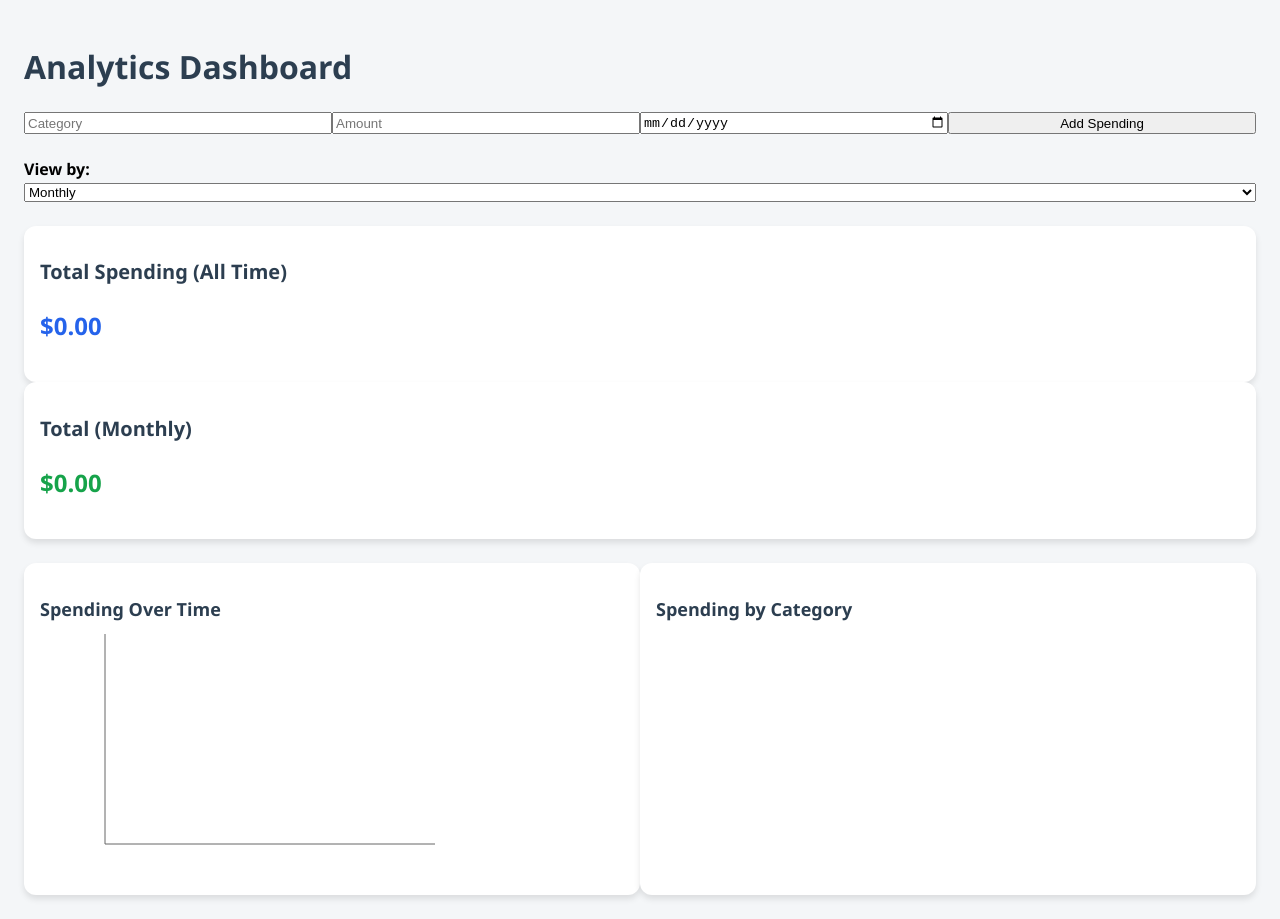
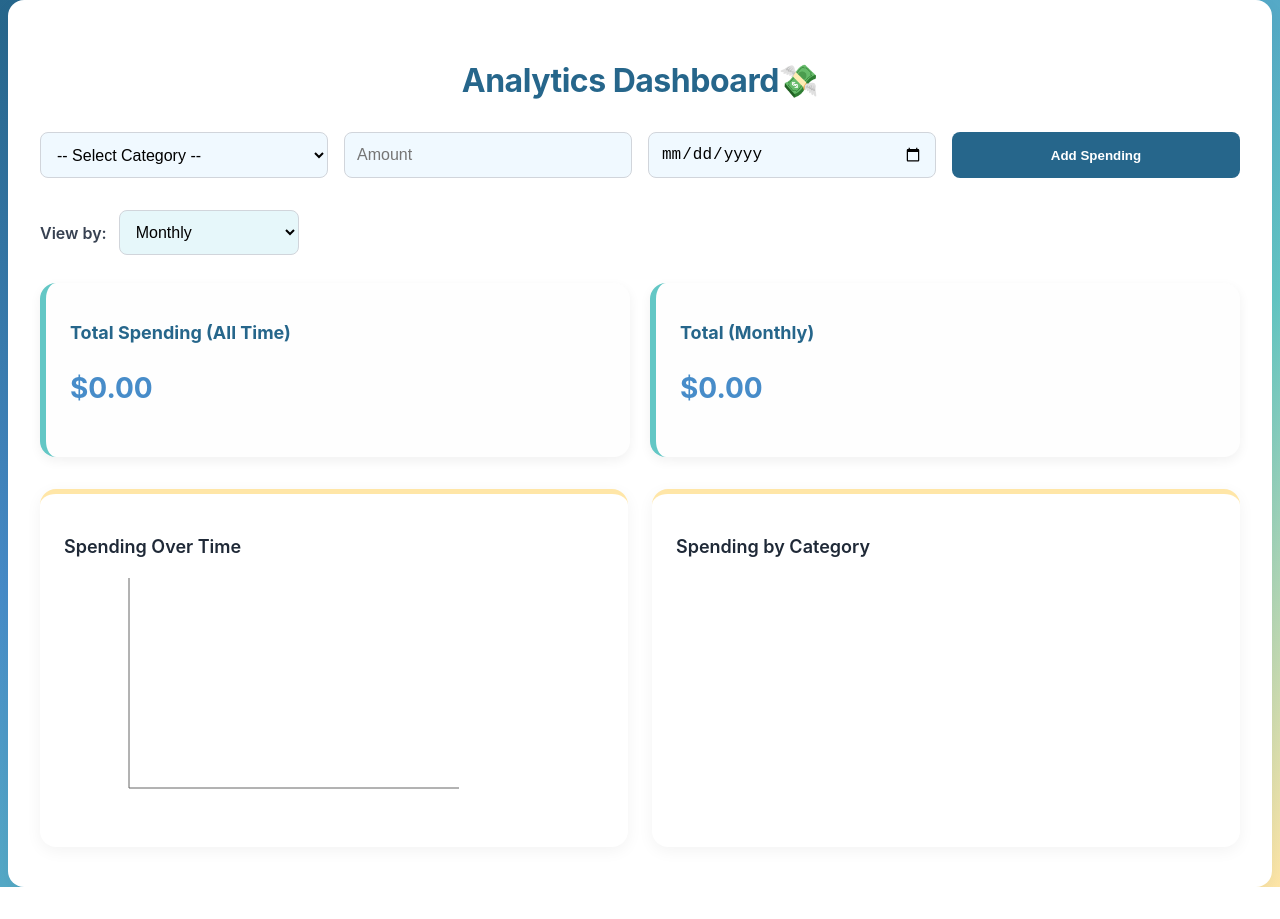
Before and after one commit to Kusk24/Project-01-Spending-Tracker, a React (Vite) app: page / in a window 1280 px wide. After the commit the page ends 887 px from the top, so only its background shows below. Built offline with nearby package versions, Linux system fonts and the light colour scheme.

Commit message:
adjust css

```diff
--- a/src/App.css
+++ b/src/App.css
@@ -1,112 +1,132 @@
-/* App.css */
-
 body {
-  font-family: 'Segoe UI', Tahoma, Geneva, Verdana, sans-serif;
-  background-color: #f4f6f8;
   margin: 0;
-  padding: 0;
+  font-family: 'Inter', 'Segoe UI', Tahoma, Geneva, Verdana, sans-serif;
+  background: linear-gradient(to bottom right, #26668B, #478CC9, #63C7C5, #FFE6A7);
+  color: #1f2937;
+  min-height: 100vh;
 }
 
-h1, h2, h3 {
-  color: #2c3e50;
+.dashboard-container {
+  padding: 40px 32px;
+  max-width: 1200px;
+  margin: 0 auto;
+  background: #ffffff;
+  border-radius: 16px;
+  box-shadow: 0 8px 20px rgba(0, 0, 0, 0.05);
 }
 
-form input,
-form select,
-form button {
-  transition: all 0.2s ease;
+.dashboard-title {
+  font-size: 32px;
+  font-weight: 700;
+  margin-bottom: 32px;
+  color: #26668B;
+  text-align: center;
+  letter-spacing: -0.5px;
 }
 
-input, select {
-  width: 100%;
-  box-sizing: border-box;
+.spending-form {
+  display: grid;
+  grid-template-columns: repeat(auto-fit, minmax(180px, 1fr));
+  gap: 16px;
+  margin-bottom: 32px;
 }
 
-input:focus,
-select:focus {
-  border-color: #2563eb;
-  outline: none;
-  box-shadow: 0 0 0 2px rgba(37, 99, 235, 0.3);
+.input, select, .dropdown {
+  padding: 12px;
+  border: 1px solid #d1d5db;
+  border-radius: 8px;
+  background-color: #f0f9ff;
+  transition: border-color 0.2s ease;
+  font-size: 1rem;
 }
 
-button {
-  cursor: pointer;
+.input:focus,
+select:focus {
+  border-color: #478CC9;
+  outline: none;
+  background-color: #ffffff;
 }
 
-button:hover {
-  background-color: #2563eb;
+.submit-button {
+  background-color: #26668B;
+  color: white;
+  padding: 12px;
+  border: none;
+  border-radius: 8px;
+  cursor: pointer;
+  font-weight: 600;
+  transition: background 0.2s ease;
 }
 
-.grid {
-  display: grid;
+.submit-button:hover {
+  background-color: #478CC9;
 }
 
-.bg-white {
-  background-color: #fff;
+.filter-section {
+  margin-bottom: 28px;
+  display: flex;
+  align-items: center;
+  gap: 12px;
 }
 
-.shadow-md {
-  box-shadow: 0 4px 6px rgba(0,0,0,0.1);
+.filter-label {
+  font-weight: 600;
+  color: #374151;
 }
 
-.rounded-xl {
-  border-radius: 0.75rem;
+.dropdown {
+  min-width: 180px;
+  background-color: #e6f7fa;
 }
 
-.p-4 {
-  padding: 1rem;
+.totals-grid {
+  display: flex;
+  gap: 20px;
+  margin-bottom: 32px;
+  flex-wrap: wrap;
 }
 
-.p-6 {
-  padding: 1.5rem;
+.total-card {
+  flex: 1;
+  background: #fefefe;
+  padding: 24px;
+  border-radius: 16px;
+  box-shadow: 0 4px 12px rgba(0, 0, 0, 0.06);
+  min-width: 280px;
+  border-left: 6px solid #63C7C5;
 }
 
-.mb-2 {
-  margin-bottom: 0.5rem;
+.total-card h2 {
+  font-size: 18px;
+  margin-bottom: 8px;
+  color: #26668B;
 }
 
-.mb-4 {
-  margin-bottom: 1rem;
+.total-value {
+  font-size: 28px;
+  color: #478CC9;
+  font-weight: 700;
 }
 
-.mb-6 {
-  margin-bottom: 1.5rem;
+.charts-grid {
+  display: flex;
+  flex-wrap: wrap;
+  gap: 24px;
 }
 
-.text-xl {
-  font-size: 1.25rem;
+.chart-card {
+  flex: 1 1 45%;
+  background: #ffffff;
+  padding: 24px;
+  border-radius: 16px;
+  box-shadow: 0 4px 16px rgba(0, 0, 0, 0.05);
+  min-width: 300px;
+  border-top: 5px solid #FFE6A7;
 }
 
-.text-2xl {
-  font-size: 1.5rem;
+.chart-card h3 {
+  font-size: 18px;
+  font-weight: 600;
+  margin-bottom: 16px;
+  color: #1f2937;
 }
-
-.font-bold {
-  font-weight: bold;
-}
-
-.font-semibold {
-  font-weight: 600;
-}
-
-.text-blue-600 {
-  color: #2563eb;
-}
-
-.text-green-600 {
-  color: #16a34a;
-}
-
-.text-lg {
-  font-size: 1.125rem;
-}
-
-@media (min-width: 768px) {
-  .md\:grid-cols-2 {
-    grid-template-columns: repeat(2, minmax(0, 1fr));
-  }
-
-  .md\:grid-cols-4 {
-    grid-template-columns: repeat(4, minmax(0, 1fr));
-  }
-}
--- a/src/Dashboard.jsx
+++ b/src/Dashboard.jsx
@@ -1,8 +1,5 @@
 import React, { useState } from 'react';
-import {
-  LineChart, Line, XAxis, YAxis, Tooltip,
-  PieChart, Pie, Cell, Legend
-} from 'recharts';
+import {LineChart, Line, XAxis, YAxis, Tooltip, PieChart, Pie, Cell, Legend} from 'recharts';
 import './App.css';
 
 const COLORS = ['#8884d8', '#82ca9d', '#ffc658', '#ff7f50', '#8dd1e1', '#a4de6c', '#d0ed57', '#ffc0cb'];
@@ -26,7 +23,7 @@ function filterSpendings(spendings, timeFilter) {
 export default function AnalyticsDashboard() {
     const [selectedTime, setSelectedTime] = useState('Monthly');
     const [spendings, setSpendings] = useState([]);
-  const [form, setForm] = useState({ category: '', amount: '', date: '' });
+    const [form, setForm] = useState({ category: '', amount: '', date: '' }); //idk what to add more plz add it naa
 
     const handleChange = (e) => {
         setForm({ ...form, [e.target.name]: e.target.value });
@@ -40,7 +37,6 @@ export default function AnalyticsDashboard() {
     };
 
     const filteredSpendings = filterSpendings(spendings, selectedTime);
-
     const totalSpendingAllTime = spendings.reduce((acc, s) => acc + s.amount, 0);
     const totalSpendingSelected = filteredSpendings.reduce((acc, s) => acc + s.amount, 0);
 
@@ -57,45 +53,55 @@ export default function AnalyticsDashboard() {
         amount: s.amount
     }));
 
+    const [categories, setCategories] = useState(['Food', 'Transport', 'Shopping', 'Utilities', 'Entertainment', 'Other']);
+
+
+
 return (
-    <div className="p-6 max-w-6xl mx-auto">
-      <h1 className="text-3xl font-bold mb-6">Analytics Dashboard</h1>
+  <div className="dashboard-container">
+    <h1 className="dashboard-title">Analytics Dashboard💸</h1>
 
-      <form onSubmit={handleSubmit} className="grid grid-cols-1 md:grid-cols-4 gap-4 mb-6">
-        <input
-          type="text"
+    <form onSubmit={handleSubmit} className="spending-form">
+    <select
         name="category"
         value={form.category}
-          onChange={handleChange}
-          placeholder="Category"
-          className="p-2 border rounded"
-        />
+        onChange={(e) => setForm({ ...form, category: e.target.value })}
+        className="input"
+    >
+    <option value="">-- Select Category --</option>
+        {categories.map((cat, idx) => (
+            <option key={idx} value={cat}>
+            {cat}
+            </option>
+        ))}
+    </select>
+
       <input
         type="number"
         name="amount"
         value={form.amount}
         onChange={handleChange}
         placeholder="Amount"
-          className="p-2 border rounded"
+        className="input"
       />
       <input
         type="date"
         name="date"
         value={form.date}
         onChange={handleChange}
-          className="p-2 border rounded"
+        className="input"
       />
-        <button type="submit" className="bg-blue-600 text-white px-4 py-2 rounded">
+      <button type="submit" className="submit-button">
         Add Spending
       </button>
     </form>
 
-      <div className="mb-6">
-        <label className="font-semibold mr-4">View by:</label>
+    <div className="filter-section">
+      <label className="filter-label">View by:</label>
       <select
         value={selectedTime}
         onChange={(e) => setSelectedTime(e.target.value)}
-          className="border p-2 rounded"
+        className="dropdown"
       >
         <option>Daily</option>
         <option>Weekly</option>
@@ -103,20 +109,20 @@ export default function AnalyticsDashboard() {
       </select>
     </div>
 
-      <div className="grid grid-cols-2 gap-4 mb-6">
-        <div className="bg-white shadow-md rounded-xl p-4">
-          <h2 className="text-xl font-semibold">Total Spending (All Time)</h2>
-          <p className="text-2xl text-blue-600 font-bold">${totalSpendingAllTime.toFixed(2)}</p>
+    <div className="totals-grid">
+      <div className="total-card">
+        <h2>Total Spending (All Time)</h2>
+        <p className="total-value">${totalSpendingAllTime.toFixed(2)}</p>
       </div>
-        <div className="bg-white shadow-md rounded-xl p-4">
-          <h2 className="text-xl font-semibold">Total ({selectedTime})</h2>
-          <p className="text-2xl text-green-600 font-bold">${totalSpendingSelected.toFixed(2)}</p>
+      <div className="total-card">
+        <h2>Total ({selectedTime})</h2>
+        <p className="total-value">${totalSpendingSelected.toFixed(2)}</p>
       </div>
     </div>
 
-      <div className="grid grid-cols-1 md:grid-cols-2 gap-6">
-        <div className="bg-white shadow-md rounded-xl p-4">
-          <h3 className="text-lg font-semibold mb-2">Spending Over Time</h3>
+    <div className="charts-grid">
+      <div className="chart-card">
+        <h3>Spending Over Time</h3>
         <LineChart width={400} height={250} data={lineData}>
           <XAxis dataKey="date" />
           <YAxis />
@@ -125,8 +131,8 @@ export default function AnalyticsDashboard() {
         </LineChart>
       </div>
 
-        <div className="bg-white shadow-md rounded-xl p-4">
-          <h3 className="text-lg font-semibold mb-2">Spending by Category</h3>
+      <div className="chart-card">
+        <h3>Spending by Category</h3>
         <PieChart width={400} height={250}>
           <Pie
             data={pieData}
```
Lines whose indentation alone changed are shown as unchanged.
